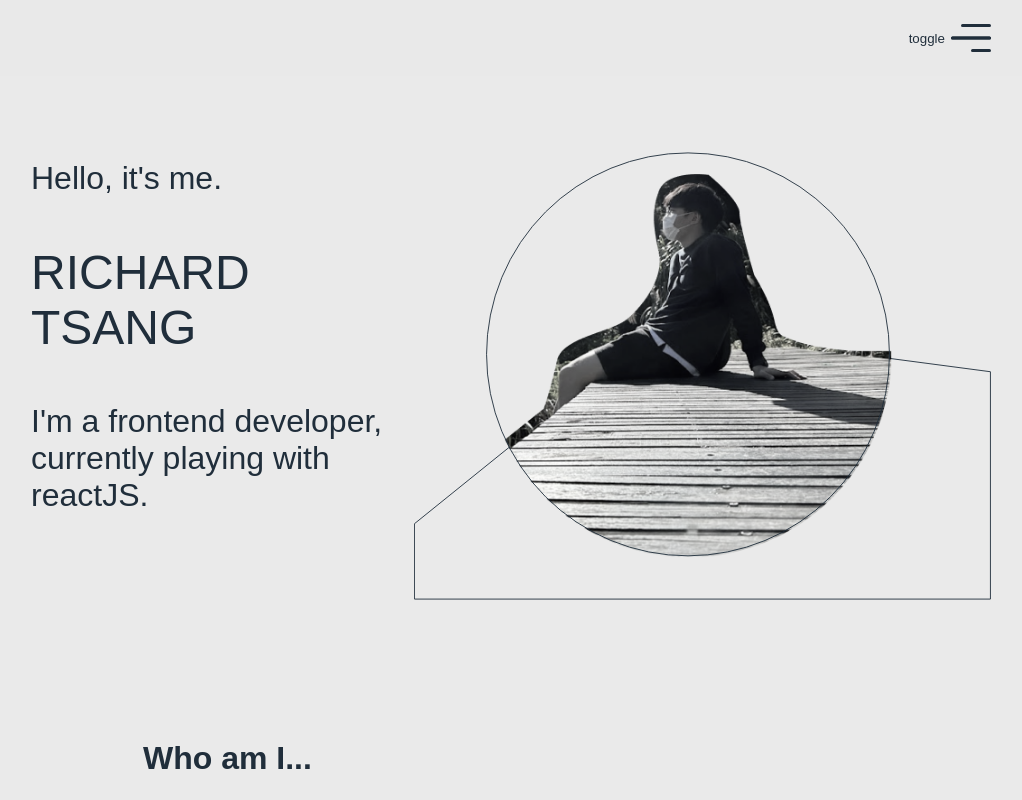
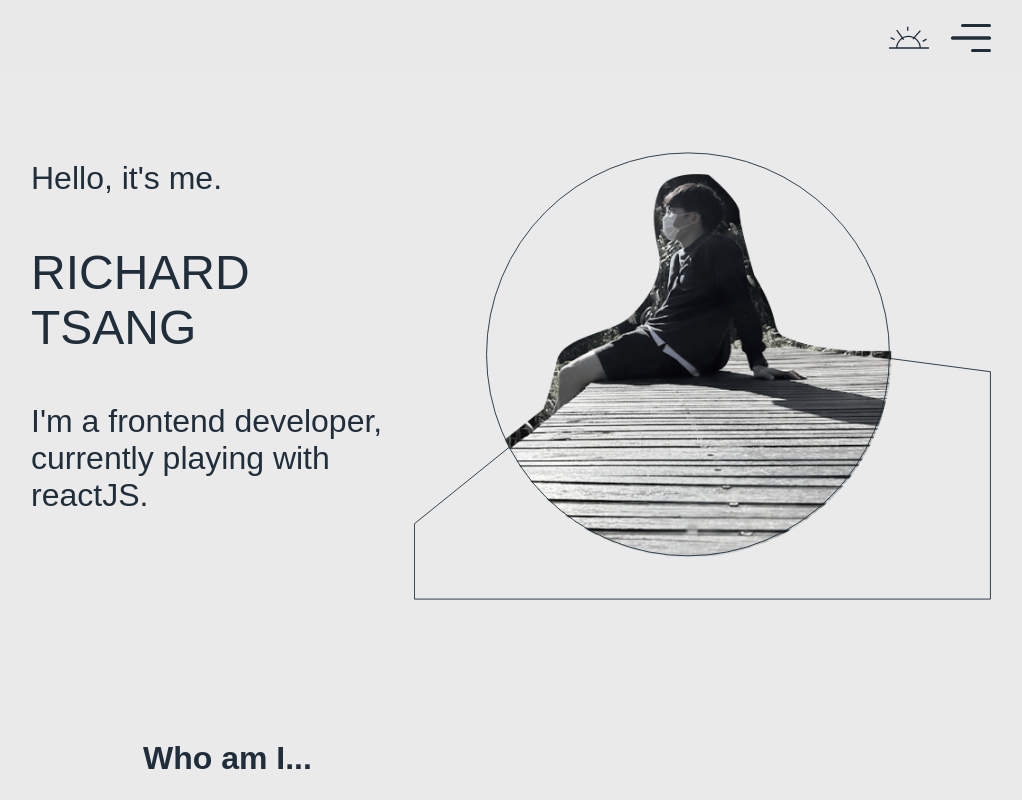
Before and after one commit to r7chardgh/profile, a React (Vite) app: page / in a window 1280 px wide. Shown: the top 800 px of the page, without its empty margins (129-1151 px from the left). Built offline with nearby package versions, Linux system fonts and the light colour scheme; a web font is replaced by a local one.

Commit message:
Add animation to theme icon

```diff
--- a/src/components/Header.jsx
+++ b/src/components/Header.jsx
@@ -23,7 +23,64 @@ function Header({ currentPos }) {
     >
       <div className="sticky-bar"></div>
       <button className="btn" onClick={() => theme.handleThemeToggle()}>
-        toggle
+        <svg
+          className="theme-icon"
+          width="30"
+          height="17"
+          viewBox="0 0 30 17"
+          fill="none"
+          xmlns="http://www.w3.org/2000/svg"
+        >
+          <path d="M0 16H30" />
+          <path d="M23.4147 16.0976C23.4147 11.2482 19.4836 7.31708 14.6342 7.31708C9.78492 7.31708 5.85376 11.2482 5.85376 16.0976" />
+          <path
+            className="rotable stars"
+            d="M12.4388 1.61803L12.7847 2.6825L12.8969 3.02799H13.2602H14.3794L13.474 3.68586L13.1801 3.89939L13.2923 4.24488L13.6382 5.30934L12.7327 4.65146L12.4388 4.43794L12.1449 4.65146L11.2394 5.30934L11.5853 4.24488L11.6976 3.89939L11.4037 3.68586L10.4982 3.02799H11.6174H11.9807L12.0929 2.6825L12.4388 1.61803Z"
+          />
+          <path
+            className="rotable stars"
+            d="M25.6097 6.00817L25.9556 7.07263L26.0678 7.41812H26.4311H27.5503L26.6449 8.076L26.351 8.28952L26.4632 8.63501L26.8091 9.69947L25.9036 9.0416L25.6097 8.82808L25.3158 9.0416L24.4103 9.69947L24.7562 8.63501L24.8685 8.28952L24.5746 8.076L23.6691 7.41812H24.7883H25.1516L25.2638 7.07263L25.6097 6.00817Z"
+          />
+          <path
+            className="rotable stars"
+            d="M16.8294 1.61803L16.8467 1.6713L16.959 2.01679H17.3222H17.3782L17.3329 2.04971L17.039 2.26324L17.1513 2.60873L17.1686 2.662L17.1233 2.62908L16.8294 2.41555L16.5355 2.62908L16.4902 2.662L16.5075 2.60873L16.6198 2.26324L16.3259 2.04971L16.2806 2.01679H16.3366H16.6998L16.8121 1.6713L16.8294 1.61803Z"
+          />
+          <line
+            x1="28.1304"
+            y1="9.34665"
+            x2="25.2965"
+            y2="10.9828"
+           className="rotable lights"
+          />
+          <line
+            x1="1.22361"
+            y1="8.23565"
+            x2="4.15044"
+            y2="9.69906"
+           className="rotable lights"
+          />
+          <line
+            x1="5.79634"
+            y1="2.53781"
+            x2="10.9428"
+            y2="9.70846"
+           className="rotable lights"
+          />
+          <line
+            x1="14.0366"
+            y1="2.18557e-08"
+            x2="14.0366"
+            y2="3"
+           className="rotable lights"
+          />
+          <line
+            x1="23.5319"
+            y1="2.9891"
+            x2="17.9108"
+            y2="9.33163"
+           className="rotable lights"
+          />
+        </svg>
       </button>
       <button
         className="btn menu menu1-icon"
--- a/src/styles/_base.scss
+++ b/src/styles/_base.scss
@@ -72,6 +72,7 @@ a {
         &-header {
             display: flex;
             justify-content: flex-end;
+            gap: 1rem;
         }
     }
     &--section {
@@ -372,3 +373,38 @@ footer {
         border: 0.1rem solid;
     }
 }
+
+.theme-icon {
+    width: 40px;
+    height: 100%;
+    @include themed {
+        stroke: t($text);
+    }
+    &:hover > .rotable,
+    &:focus > .rotable {
+        animation: flashing 600ms linear infinite alternate;
+    }
+    @keyframes flashing {
+        0% {
+            opacity: 1;
+        }
+        100% {
+            opacity: 0.3;
+        }
+    }
+    .rotable {
+        transition: transform 600ms;
+    }
+    .lights {
+        transform-origin: center bottom;
+        @include themed {
+            transform: rotateZ((t(themeIconLightsRotate)));
+        }
+    }
+    .stars {
+        transform-origin: center bottom;
+        @include themed {
+            transform: rotateZ((t(themeIconStarsRotate)));
+        }
+    }
+}
--- a/src/styles/_settings.scss
+++ b/src/styles/_settings.scss
@@ -18,17 +18,17 @@ $title-md: 3em;
 $title-sm: 2em;
 
 //font-weight
-$font-xh:600;
-$font-h:400;
-$font-l:200;
+$font-xh: 600;
+$font-h: 400;
+$font-l: 200;
 
 //scrollbar thumb
-$light-theme-scroll-thumb:#202e3b;
-$dark-theme-scroll-thumb:#eaeaea;
+$light-theme-scroll-thumb: #202e3b;
+$dark-theme-scroll-thumb: #eaeaea;
 
 //activation
-$unactived-color:#979CA1;
-$activated-color:#202E3B;
+$unactived-color: #979ca1;
+$activated-color: #202e3b;
 
 //media breakpoint
 $breakpoints: (
@@ -53,6 +53,9 @@ $breakpoints: (
         max: 1399.98px
     )
 );
+
+$one-eighty-rotate-deg: 180deg;
+$zero-rotate-deg: 0deg;
 
 @mixin breakpoint($breakpoint, $direction: min) {
     //check if the supplied breakpoint exists in our breakpoits map
--- a/src/styles/_theme.scss
+++ b/src/styles/_theme.scss
@@ -14,6 +14,8 @@ $border: "border";
 $stroke: "stroke";
 $fill: "fill";
 $scroll-thumb: "scrollThumb";
+$themeIconStarsRotate: "themeIconStarsRotate";
+$themeIconLightsRotate: "themeIconLightsRotate";
 
 $themes: (
   default: (
@@ -23,7 +25,9 @@ $themes: (
     stroke: $light-theme-text-color,
     fill: $light-theme-text-color,
     bgHeader: $light-theme-bg-color--header,
-    scrollThumb: $light-theme-scroll-thumb
+    scrollThumb: $light-theme-scroll-thumb,
+    themeIconStarsRotate: $one-eighty-rotate-deg,
+    themeIconLightsRotate: $zero-rotate-deg
   ),
   dark: (
     bg: $dark-theme-bg-color,
@@ -32,7 +36,9 @@ $themes: (
     stroke: $dark-theme-text-color,
     fill: $dark-theme-text-color,
     bgHeader: $dark-theme-bg-color--header,
-    scrollThumb: $dark-theme-scroll-thumb
+    scrollThumb: $dark-theme-scroll-thumb,
+    themeIconStarsRotate: $zero-rotate-deg,
+    themeIconLightsRotate: $one-eighty-rotate-deg
   )
 );
 
```
Also changed, not shown: src/assets/images/night.svg (added).
